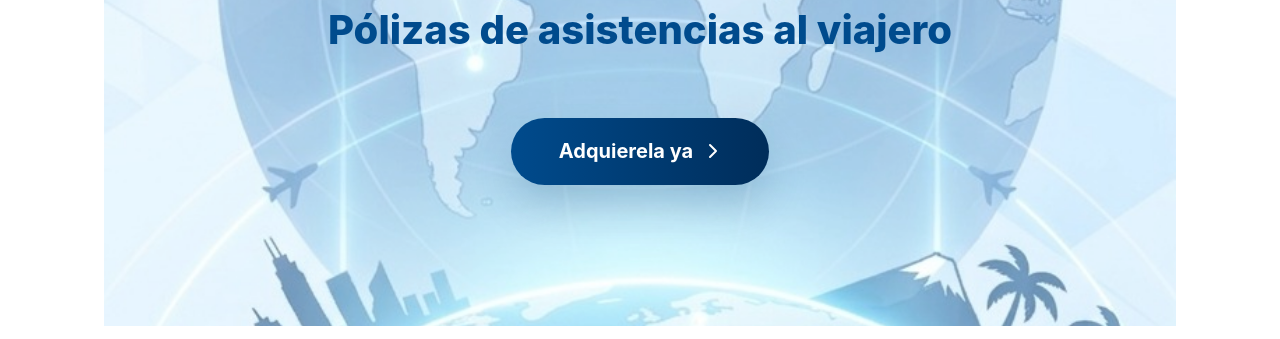
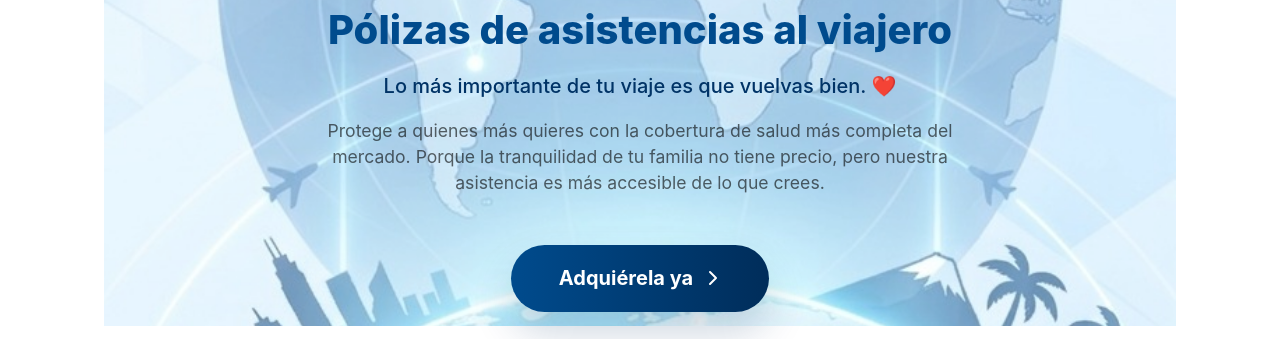
Before and after one commit to developmentlg2026-code/quotation-ever-journey, a Next.js app: page /cotizador/viajero in a window 1280 px wide. Shown: the part 791-1130 px from the top of the page. Built offline with nearby package versions, Linux system fonts and the light colour scheme.

Commit message:
Agregando texto adicional en la pantalla de inicio del cotizador viajero

```diff
--- a/app/cotizador/viajero/page.js
+++ b/app/cotizador/viajero/page.js
@@ -332,12 +332,37 @@ export default function Page() {
                 color: 'primary.main',
                 fontSize: { xs: '1.2rem', md: '2.5rem' },
                 mt: { xs: 2, md: 6 },
-                mb: { xs: 4, md: 4 },
+            mb: 2,
                 lineHeight: 1.2,
               }}
             >
               Pólizas de asistencias al viajero
             </Typography>
+        <Typography
+          variant="h6"
+          sx={{
+            textAlign: 'center',
+            fontWeight: 500,
+            color: 'text.primary',
+            fontSize: { xs: '1rem', md: '1.25rem' },
+          }}
+        >
+          Lo más importante de tu viaje es que vuelvas bien. ❤️
+        </Typography>
+        <Typography
+          variant="body1"
+          sx={{
+            textAlign: 'center',
+            color: 'text.secondary',
+            fontSize: { xs: '0.9rem', md: '1.1rem' },
+            mt: 2,
+            mb: 2,
+            maxWidth: '700px',
+            mx: 'auto',
+          }}
+        >
+          Protege a quienes más quieres con la cobertura de salud más completa del mercado. Porque la tranquilidad de tu familia no tiene precio, pero nuestra asistencia es más accesible de lo que crees.
+        </Typography>
           </Container>
           {/* CTA */}
           <Box sx={{ display: 'flex', justifyContent: 'center' }}>
@@ -360,7 +385,7 @@ export default function Page() {
                 background: 'linear-gradient(to right, #004b8d, #002d5a)',
               }}
             >
-              Adquierela ya
+              Adquiérela ya
             </MotionButton>
           </Box>
 
```
